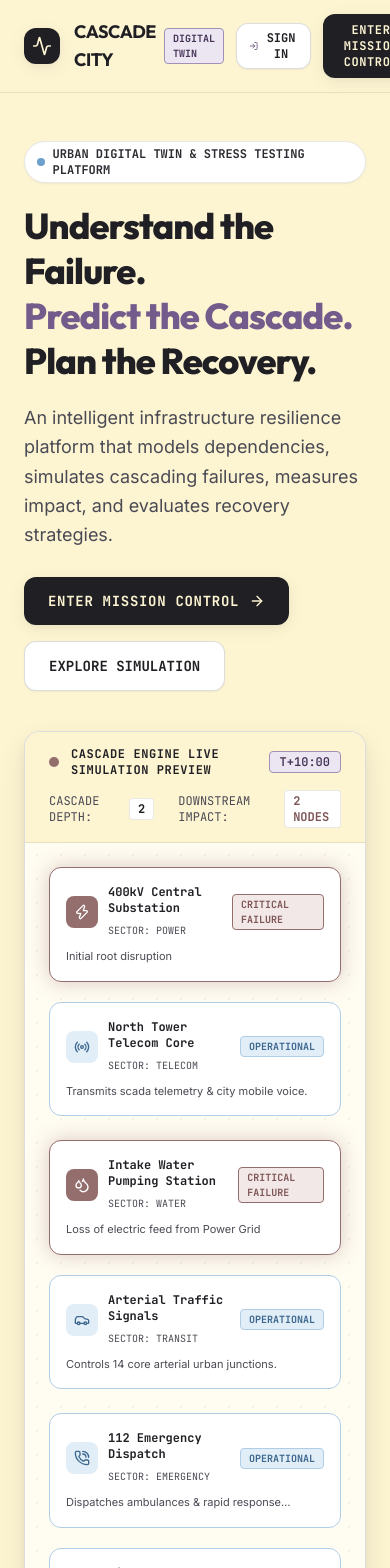
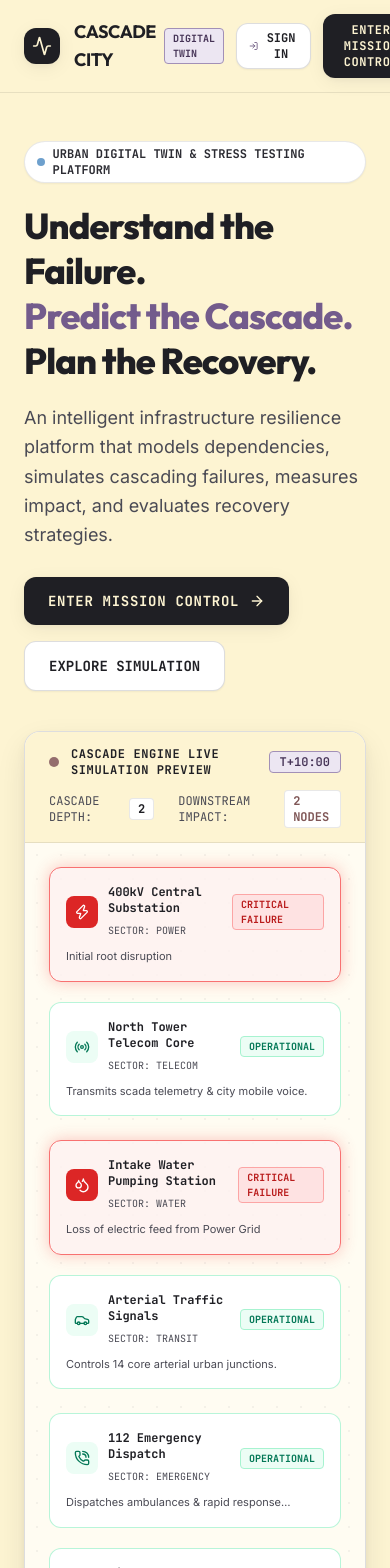
Before and after one commit to bankaraditya14-stack/CF26-S03-LOQ-X, a React (Vite) app: page / in a window 390 px wide. Shown: the top 1568 px of the page. Built offline with nearby package versions, Linux system fonts and the light colour scheme; no server answers.

Commit message:
feat(ui): redesign digital-twin map and telemetry to standard traffic-light status system (green/yellow/red)

```diff
--- a/src/components/landing/CascadeInteractivePreview.tsx
+++ b/src/components/landing/CascadeInteractivePreview.tsx
@@ -151,42 +151,50 @@ export const CascadeInteractivePreview: React.FC = () => {
     switch (state) {
       case 'FAILED':
         return {
-          bg: 'bg-dustybrown-300',
-          border: 'border-dustybrown-400',
-          text: 'text-dustybrown-300',
-          pillBg: 'bg-dustybrown-100 text-dustybrown-400 border border-dustybrown-300',
-          dot: 'bg-dustybrown-300',
+          bg: 'bg-red-600',
+          border: 'border-red-500',
+          cardBg: 'bg-red-50/80 border-red-400 shadow-[0_0_16px_rgba(239,68,68,0.3)]',
+          text: 'text-red-700',
+          pillBg: 'bg-red-100 text-red-700 border border-red-300',
+          dot: 'bg-red-600',
+          iconBg: 'bg-red-600 text-white',
           statusText: 'CRITICAL FAILURE',
-          glow: 'shadow-[0_0_16px_rgba(148,109,109,0.35)]',
+          glow: 'shadow-[0_0_16px_rgba(239,68,68,0.35)]',
         };
       case 'DEGRADED':
         return {
-          bg: 'bg-cream-300',
-          border: 'border-dustybrown-300',
-          text: 'text-dustybrown-400',
-          pillBg: 'bg-cream-200 text-dustybrown-400 border border-dustybrown-300',
-          dot: 'bg-dustybrown-300',
+          bg: 'bg-amber-500',
+          border: 'border-amber-400',
+          cardBg: 'bg-amber-50/80 border-amber-300 shadow-sm',
+          text: 'text-amber-800',
+          pillBg: 'bg-amber-100 text-amber-800 border border-amber-300',
+          dot: 'bg-amber-500',
+          iconBg: 'bg-amber-500 text-white',
           statusText: 'DEGRADED',
           glow: 'shadow-none',
         };
       case 'AT_RISK':
         return {
-          bg: 'bg-mutedpurple-100',
-          border: 'border-mutedpurple-300',
-          text: 'text-mutedpurple-500',
-          pillBg: 'bg-mutedpurple-50 text-mutedpurple-600 border border-mutedpurple-300',
-          dot: 'bg-mutedpurple-300',
+          bg: 'bg-amber-400',
+          border: 'border-amber-300',
+          cardBg: 'bg-amber-50/60 border-amber-300 shadow-sm',
+          text: 'text-amber-800',
+          pillBg: 'bg-amber-100 text-amber-800 border border-amber-300',
+          dot: 'bg-amber-500',
+          iconBg: 'bg-amber-500 text-white',
           statusText: 'AT RISK',
           glow: 'shadow-none',
         };
       case 'HEALTHY':
       default:
         return {
-          bg: 'bg-softblue-50',
-          border: 'border-softblue-300',
-          text: 'text-softblue-700',
-          pillBg: 'bg-softblue-100 text-softblue-700 border border-softblue-300',
-          dot: 'bg-softblue-300',
+          bg: 'bg-emerald-500',
+          border: 'border-emerald-300',
+          cardBg: 'bg-white border-emerald-200/80',
+          text: 'text-emerald-700',
+          pillBg: 'bg-emerald-50 text-emerald-700 border border-emerald-200',
+          dot: 'bg-emerald-500',
+          iconBg: 'bg-emerald-50 text-emerald-700',
           statusText: 'OPERATIONAL',
           glow: 'shadow-none',
         };
@@ -239,17 +247,13 @@ export const CascadeInteractivePreview: React.FC = () => {
             <div
               onMouseEnter={() => setActiveHoverNode('power-grid')}
               onMouseLeave={() => setActiveHoverNode(null)}
-              className={`p-4 rounded-xl border transition-all cursor-pointer bg-white ${
+              className={`p-4 rounded-xl border transition-all cursor-pointer ${
                 activeHoverNode === 'power-grid' ? 'ring-2 ring-charcoal-900 shadow-command' : ''
-              } ${
-                step.nodes['power-grid'].state === 'FAILED'
-                  ? 'border-dustybrown-300 shadow-glow-brown bg-dustybrown-50'
-                  : 'border-softblue-300'
-              }`}
+              } ${getNodeVisual(step.nodes['power-grid'].state).cardBg}`}
             >
               <div className="flex items-center justify-between mb-2">
                 <div className="flex items-center space-x-2.5">
-                  <div className={`p-2 rounded-lg ${step.nodes['power-grid'].state === 'FAILED' ? 'bg-dustybrown-300 text-white' : 'bg-softblue-100 text-softblue-700'}`}>
+                  <div className={`p-2 rounded-lg ${getNodeVisual(step.nodes['power-grid'].state).iconBg}`}>
                     <Zap className="w-4 h-4" />
                   </div>
                   <div>
@@ -269,17 +273,13 @@ export const CascadeInteractivePreview: React.FC = () => {
             <div
               onMouseEnter={() => setActiveHoverNode('telecom')}
               onMouseLeave={() => setActiveHoverNode(null)}
-              className={`p-4 rounded-xl border transition-all cursor-pointer bg-white ${
+              className={`p-4 rounded-xl border transition-all cursor-pointer ${
                 activeHoverNode === 'telecom' ? 'ring-2 ring-charcoal-900 shadow-command' : ''
-              } ${
-                step.nodes['telecom'].state === 'DEGRADED'
-                  ? 'border-mutedpurple-300 bg-mutedpurple-50'
-                  : 'border-softblue-300'
-              }`}
+              } ${getNodeVisual(step.nodes['telecom'].state).cardBg}`}
             >
               <div className="flex items-center justify-between mb-2">
                 <div className="flex items-center space-x-2.5">
-                  <div className={`p-2 rounded-lg ${step.nodes['telecom'].state === 'DEGRADED' ? 'bg-mutedpurple-300 text-white' : 'bg-softblue-100 text-softblue-700'}`}>
+                  <div className={`p-2 rounded-lg ${getNodeVisual(step.nodes['telecom'].state).iconBg}`}>
                     <Radio className="w-4 h-4" />
                   </div>
                   <div>
@@ -302,17 +302,13 @@ export const CascadeInteractivePreview: React.FC = () => {
             <div
               onMouseEnter={() => setActiveHoverNode('water-pump')}
               onMouseLeave={() => setActiveHoverNode(null)}
-              className={`p-4 rounded-xl border transition-all cursor-pointer bg-white ${
+              className={`p-4 rounded-xl border transition-all cursor-pointer ${
                 activeHoverNode === 'water-pump' ? 'ring-2 ring-charcoal-900 shadow-command' : ''
-              } ${
-                step.nodes['water-pump'].state === 'FAILED'
-                  ? 'border-dustybrown-300 shadow-glow-brown bg-dustybrown-50'
-                  : 'border-softblue-300'
-              }`}
+              } ${getNodeVisual(step.nodes['water-pump'].state).cardBg}`}
             >
               <div className="flex items-center justify-between mb-2">
                 <div className="flex items-center space-x-2.5">
-                  <div className={`p-2 rounded-lg ${step.nodes['water-pump'].state === 'FAILED' ? 'bg-dustybrown-300 text-white' : 'bg-softblue-100 text-softblue-700'}`}>
+                  <div className={`p-2 rounded-lg ${getNodeVisual(step.nodes['water-pump'].state).iconBg}`}>
                     <Droplets className="w-4 h-4" />
                   </div>
                   <div>
@@ -332,17 +328,13 @@ export const CascadeInteractivePreview: React.FC = () => {
             <div
               onMouseEnter={() => setActiveHoverNode('traffic')}
               onMouseLeave={() => setActiveHoverNode(null)}
-              className={`p-4 rounded-xl border transition-all cursor-pointer bg-white ${
+              className={`p-4 rounded-xl border transition-all cursor-pointer ${
                 activeHoverNode === 'traffic' ? 'ring-2 ring-charcoal-900 shadow-command' : ''
-              } ${
-                step.nodes['traffic'].state === 'FAILED'
-                  ? 'border-dustybrown-300 shadow-glow-brown bg-dustybrown-50'
-                  : 'border-softblue-300'
-              }`}
+              } ${getNodeVisual(step.nodes['traffic'].state).cardBg}`}
             >
               <div className="flex items-center justify-between mb-2">
                 <div className="flex items-center space-x-2.5">
-                  <div className={`p-2 rounded-lg ${step.nodes['traffic'].state === 'FAILED' ? 'bg-dustybrown-300 text-white' : 'bg-softblue-100 text-softblue-700'}`}>
+                  <div className={`p-2 rounded-lg ${getNodeVisual(step.nodes['traffic'].state).iconBg}`}>
                     <Car className="w-4 h-4" />
                   </div>
                   <div>
@@ -365,19 +357,13 @@ export const CascadeInteractivePreview: React.FC = () => {
             <div
               onMouseEnter={() => setActiveHoverNode('dispatch')}
               onMouseLeave={() => setActiveHoverNode(null)}
-              className={`p-4 rounded-xl border transition-all cursor-pointer bg-white ${
+              className={`p-4 rounded-xl border transition-all cursor-pointer ${
                 activeHoverNode === 'dispatch' ? 'ring-2 ring-charcoal-900 shadow-command' : ''
-              } ${
-                step.nodes['dispatch'].state === 'FAILED'
-                  ? 'border-dustybrown-300 shadow-glow-brown bg-dustybrown-50'
-                  : step.nodes['dispatch'].state === 'AT_RISK'
-                  ? 'border-mutedpurple-300 bg-mutedpurple-50'
-                  : 'border-softblue-300'
-              }`}
+              } ${getNodeVisual(step.nodes['dispatch'].state).cardBg}`}
             >
               <div className="flex items-center justify-between mb-2">
                 <div className="flex items-center space-x-2.5">
-                  <div className={`p-2 rounded-lg ${step.nodes['dispatch'].state === 'FAILED' ? 'bg-dustybrown-300 text-white' : 'bg-softblue-100 text-softblue-700'}`}>
+                  <div className={`p-2 rounded-lg ${getNodeVisual(step.nodes['dispatch'].state).iconBg}`}>
                     <PhoneCall className="w-4 h-4" />
                   </div>
                   <div>
@@ -397,17 +383,13 @@ export const CascadeInteractivePreview: React.FC = () => {
             <div
               onMouseEnter={() => setActiveHoverNode('hospital')}
               onMouseLeave={() => setActiveHoverNode(null)}
-              className={`p-4 rounded-xl border transition-all cursor-pointer bg-white ${
+              className={`p-4 rounded-xl border transition-all cursor-pointer ${
                 activeHoverNode === 'hospital' ? 'ring-2 ring-charcoal-900 shadow-command' : ''
-              } ${
-                step.nodes['hospital'].state === 'AT_RISK'
-                  ? 'border-mutedpurple-300 bg-mutedpurple-50'
-                  : 'border-softblue-300'
-              }`}
+              } ${getNodeVisual(step.nodes['hospital'].state).cardBg}`}
             >
               <div className="flex items-center justify-between mb-2">
                 <div className="flex items-center space-x-2.5">
-                  <div className={`p-2 rounded-lg ${step.nodes['hospital'].state === 'AT_RISK' ? 'bg-mutedpurple-300 text-white' : 'bg-softblue-100 text-softblue-700'}`}>
+                  <div className={`p-2 rounded-lg ${getNodeVisual(step.nodes['hospital'].state).iconBg}`}>
                     <HeartPulse className="w-4 h-4" />
                   </div>
                   <div>
--- a/src/components/simulator/DigitalTwinMap.tsx
+++ b/src/components/simulator/DigitalTwinMap.tsx
@@ -10,7 +10,7 @@ import {
   AlertTriangle,
   Car,
 } from 'lucide-react';
-import { DigitalTwinNode, DependencyLink, NodeStatus } from './types';
+import { DigitalTwinNode, DependencyLink } from './types';
 
 interface DigitalTwinMapProps {
   nodes: DigitalTwinNode[];
@@ -46,63 +46,77 @@ export const DigitalTwinMap: React.FC<DigitalTwinMapProps> = ({
     return map;
   }, [nodes]);
 
-  const getStatusColor = (status: NodeStatus) => {
-    switch (status) {
-      case 'ONLINE':
+  const getNodeTheme = (node: DigitalTwinNode) => {
+    const { health, status } = node;
+
+    // 🔴 RED — FAILED / CRITICAL (0 - 39% or FAILED/CRITICAL state)
+    if (health === 0 || status === 'CRITICAL') {
+      const isFailed = health === 0;
       return {
-          bg: 'bg-white border-softblue-300 text-charcoal-900',
-          badge: 'bg-softblue-100 text-softblue-700 border-softblue-300',
-          dot: 'bg-softblue-400',
-          glow: 'shadow-command hover:border-softblue-500',
-          bar: 'bg-softblue-400',
-          iconBg: 'bg-softblue-50 text-softblue-700',
-        };
-      case 'WARNING':
-        return {
-          bg: 'bg-white border-cream-400 text-charcoal-900',
-          badge: 'bg-cream-200 text-charcoal-700 border-cream-400',
-          dot: 'bg-dustybrown-300',
-          glow: 'shadow-command hover:border-cream-500',
-          bar: 'bg-cream-400',
-          iconBg: 'bg-cream-100 text-charcoal-700',
-        };
-      case 'DEGRADED':
-        return {
-          bg: 'bg-cream-100 border-dustybrown-300 text-charcoal-900',
-          badge: 'bg-cream-300 text-dustybrown-400 border-dustybrown-300',
-          dot: 'bg-dustybrown-400',
-          glow: 'shadow-command hover:border-dustybrown-400',
-          bar: 'bg-dustybrown-300',
-          iconBg: 'bg-cream-200 text-dustybrown-400',
-        };
-      case 'CRITICAL':
-        return {
-          bg: 'bg-dustybrown-50 border-dustybrown-400 text-charcoal-900',
-          badge: 'bg-dustybrown-100 text-dustybrown-400 border-dustybrown-400',
-          dot: 'bg-dustybrown-400 animate-ping',
-          glow: 'shadow-glow-brown',
-          bar: 'bg-dustybrown-400',
-          iconBg: 'bg-dustybrown-200 text-dustybrown-400',
-        };
-      case 'RECOVERING':
-        return {
-          bg: 'bg-white border-mutedpurple-300 text-charcoal-900',
-          badge: 'bg-mutedpurple-100 text-mutedpurple-600 border-mutedpurple-300',
-          dot: 'bg-mutedpurple-400 animate-pulse',
-          glow: 'shadow-glow-purple',
-          bar: 'bg-mutedpurple-400',
-          iconBg: 'bg-mutedpurple-50 text-mutedpurple-600',
+        colorCategory: 'RED' as const,
+        displayStatus: isFailed ? 'FAILED' : 'CRITICAL',
+        bg: 'bg-red-50/80 border-red-500 text-charcoal-900',
+        badge: 'bg-red-100 text-red-700 border-red-300',
+        dot: 'bg-red-600 animate-ping',
+        glow: 'shadow-[0_0_20px_rgba(239,68,68,0.35)] ring-1 ring-red-400',
+        barBg: 'bg-red-200',
+        barFill: 'bg-red-600',
+        iconBg: 'bg-red-100 text-red-700',
       };
     }
+
+    // 🟡 YELLOW — DEGRADED / WARNING (40 - 79% or DEGRADED/WARNING state)
+    if (health < 80 || status === 'DEGRADED' || status === 'WARNING') {
+      const isWarning = status === 'WARNING';
+      return {
+        colorCategory: 'YELLOW' as const,
+        displayStatus: isWarning ? 'WARNING' : 'DEGRADED',
+        bg: 'bg-amber-50/80 border-amber-400 text-charcoal-900',
+        badge: 'bg-amber-100 text-amber-800 border-amber-300',
+        dot: 'bg-amber-500 animate-pulse',
+        glow: 'shadow-[0_0_14px_rgba(245,158,11,0.25)] ring-1 ring-amber-300',
+        barBg: 'bg-amber-200',
+        barFill: 'bg-amber-500',
+        iconBg: 'bg-amber-100 text-amber-800',
+      };
+    }
+
+    // 🟢 GREEN — RECOVERING (80 - 100% in active recovery)
+    if (status === 'RECOVERING') {
+      return {
+        colorCategory: 'GREEN' as const,
+        displayStatus: 'RECOVERING',
+        bg: 'bg-emerald-50/70 border-emerald-400 text-charcoal-900',
+        badge: 'bg-emerald-100 text-emerald-800 border-emerald-300',
+        dot: 'bg-emerald-500 animate-pulse',
+        glow: 'shadow-[0_0_14px_rgba(16,185,129,0.25)] ring-1 ring-emerald-300',
+        barBg: 'bg-emerald-200',
+        barFill: 'bg-emerald-500',
+        iconBg: 'bg-emerald-100 text-emerald-800',
+      };
+    }
+
+    // 🟢 GREEN — HEALTHY / ONLINE (80 - 100%)
+    return {
+      colorCategory: 'GREEN' as const,
+      displayStatus: 'ONLINE',
+      bg: 'bg-white border-emerald-300/80 text-charcoal-900',
+      badge: 'bg-emerald-50 text-emerald-700 border-emerald-200',
+      dot: 'bg-emerald-500',
+      glow: 'shadow-command hover:border-emerald-400',
+      barBg: 'bg-emerald-100',
+      barFill: 'bg-emerald-500',
+      iconBg: 'bg-emerald-50 text-emerald-700',
+    };
   };
 
   return (
     <div className="w-full h-full min-h-[480px] lg:min-h-[540px] rounded-2xl bg-cream-50 border border-charcoal-900/15 shadow-command-lg relative overflow-hidden flex flex-col select-none">
       {/* Top Map Header Telemetry Bar */}
-      <div className="p-3.5 px-4 bg-white/90 backdrop-blur-md border-b border-charcoal-900/10 flex items-center justify-between z-20">
+      <div className="p-3.5 px-4 bg-white/90 backdrop-blur-md border-b border-charcoal-900/10 flex flex-wrap items-center justify-between gap-2 z-20">
         <div className="flex items-center space-x-3">
           <div className="flex items-center space-x-2 px-2.5 py-1 rounded-lg bg-cream-100 border border-charcoal-900/10 text-charcoal-900 text-xs font-mono font-bold">
-            <span className="w-2 h-2 rounded-full bg-softblue-500"></span>
+            <span className="w-2 h-2 rounded-full bg-emerald-500 animate-pulse"></span>
             <span>DIGITAL-TWIN INFRASTRUCTURE MAP</span>
           </div>
           <span className="text-xs font-mono text-charcoal-500 hidden sm:inline">
@@ -110,15 +124,30 @@ export const DigitalTwinMap: React.FC<DigitalTwinMapProps> = ({
           </span>
         </div>
 
-        {/* Live Indicator */}
-        <div className="flex items-center space-x-2">
+        {/* Live Traffic Light Operational Status Legend */}
+        <div className="flex items-center space-x-2 font-mono text-[10px] font-bold">
+          <div className="hidden md:flex items-center space-x-3 px-2.5 py-0.5 rounded-lg bg-cream-100 border border-charcoal-900/10 text-charcoal-700">
+            <span className="flex items-center space-x-1">
+              <span className="w-2 h-2 rounded-full bg-emerald-500"></span>
+              <span>ONLINE</span>
+            </span>
+            <span className="flex items-center space-x-1">
+              <span className="w-2 h-2 rounded-full bg-amber-500"></span>
+              <span>DEGRADED</span>
+            </span>
+            <span className="flex items-center space-x-1">
+              <span className="w-2 h-2 rounded-full bg-red-600"></span>
+              <span>FAILED</span>
+            </span>
+          </div>
+
           {isCascadeActive && (
-            <span className="px-2.5 py-0.5 rounded-lg bg-dustybrown-100 border border-dustybrown-300 text-dustybrown-400 text-[11px] font-mono font-bold animate-pulse flex items-center space-x-1">
-              <span className="w-1.5 h-1.5 rounded-full bg-dustybrown-400 animate-ping"></span>
+            <span className="px-2.5 py-0.5 rounded-lg bg-red-100 border border-red-300 text-red-700 text-[11px] font-bold animate-pulse flex items-center space-x-1">
+              <span className="w-1.5 h-1.5 rounded-full bg-red-600 animate-ping"></span>
               <span>CASCADE ACTIVE</span>
             </span>
           )}
-          <span className="px-2.5 py-0.5 rounded-lg bg-cream-100 border border-charcoal-900/10 text-charcoal-700 text-[10px] font-mono font-bold">
+          <span className="px-2.5 py-0.5 rounded-lg bg-cream-100 border border-charcoal-900/10 text-charcoal-700 text-[10px]">
             SCALE: 1:50,000
           </span>
         </div>
@@ -135,48 +164,74 @@ export const DigitalTwinMap: React.FC<DigitalTwinMapProps> = ({
             </filter>
           </defs>
 
-          {/* Draw Dependency Links */}
+          {/* Draw Dependency Links with Data-Driven Traffic Light Colors */}
           {links.map((link, idx) => {
             const fromNode = nodeMap.get(link.from);
             const toNode = nodeMap.get(link.to);
             if (!fromNode || !toNode) return null;
 
-            const isSourceFailed =
-              fromNode.status === 'CRITICAL' || fromNode.status === 'DEGRADED';
-            const isTargetAffected = toNode.status !== 'ONLINE';
-            const isFailingEdge = isSourceFailed && isTargetAffected;
+            const fromTheme = getNodeTheme(fromNode);
+            const toTheme = getNodeTheme(toNode);
+
+            // Determine active edge status:
+            // 🔴 RED: If either node is FAILED / CRITICAL
+            // 🟡 YELLOW: If either node is DEGRADED / WARNING
+            // 🟢 GREEN: If both nodes are ONLINE / HEALTHY or RECOVERING
+            let edgeStroke = '#10b981'; // Green
+            let edgeOpacity = 0.5;
+            let edgeWidth = 1.5;
+            let edgeDash: string | undefined = undefined;
+            let pulseFill = '#10b981';
+            let pulseSize = 2.2;
+            let pulseSpeed = '4s';
+
+            if (fromTheme.colorCategory === 'RED' || toTheme.colorCategory === 'RED') {
+              edgeStroke = '#ef4444'; // Red failure line
+              edgeOpacity = 0.95;
+              edgeWidth = 2.5;
+              edgeDash = '6,4';
+              pulseFill = '#dc2626';
+              pulseSize = 3.5;
+              pulseSpeed = '1.6s';
+            } else if (fromTheme.colorCategory === 'YELLOW' || toTheme.colorCategory === 'YELLOW') {
+              edgeStroke = '#f59e0b'; // Amber warning line
+              edgeOpacity = 0.85;
+              edgeWidth = 2.0;
+              edgeDash = '5,3';
+              pulseFill = '#d97706';
+              pulseSize = 3.0;
+              pulseSpeed = '2.2s';
+            } else if (fromTheme.displayStatus === 'RECOVERING' || toTheme.displayStatus === 'RECOVERING') {
+              edgeStroke = '#10b981'; // Emerald recovery line
+              edgeOpacity = 0.85;
+              edgeWidth = 2.0;
+              pulseFill = '#059669';
+              pulseSize = 2.8;
+              pulseSpeed = '2.5s';
+            }
 
             return (
               <g key={`link-${idx}`}>
-                {/* Background Line */}
+                {/* Dependency Edge Line */}
                 <line
                   x1={`${fromNode.x}%`}
                   y1={`${fromNode.y}%`}
                   x2={`${toNode.x}%`}
                   y2={`${toNode.y}%`}
-                  stroke={isFailingEdge ? '#946D6D' : '#B0CDE6'}
-                  strokeWidth={isFailingEdge ? 2.5 : 1.5}
-                  strokeDasharray={isFailingEdge ? '6,4' : undefined}
+                  stroke={edgeStroke}
+                  strokeOpacity={edgeOpacity}
+                  strokeWidth={edgeWidth}
+                  strokeDasharray={edgeDash}
                 />
 
-                {/* Animated Flow Vector */}
-                {isFailingEdge ? (
-                  <circle r="3.5" fill="#946D6D" filter="url(#glowFilter)">
+                {/* Flow Vector Pulse */}
+                <circle r={pulseSize} fill={pulseFill} filter="url(#glowFilter)">
                   <animateMotion
                     path={`M ${fromNode.x * 6} ${fromNode.y * 4} L ${toNode.x * 6} ${toNode.y * 4}`}
-                      dur="1.8s"
+                    dur={pulseSpeed}
                     repeatCount="indefinite"
                   />
                 </circle>
-                ) : (
-                  <circle r="2" fill="#8FB9DE" opacity="0.8">
-                    <animateMotion
-                      path={`M ${fromNode.x * 6} ${fromNode.y * 4} L ${toNode.x * 6} ${toNode.y * 4}`}
-                      dur="4s"
-                      repeatCount="indefinite"
-                    />
-                  </circle>
-                )}
               </g>
             );
           })}
@@ -185,7 +240,7 @@ export const DigitalTwinMap: React.FC<DigitalTwinMapProps> = ({
         {/* 2D Node Cards */}
         {nodes.map((node) => {
           const Icon = SectorIconMap[node.sector] || Zap;
-          const styles = getStatusColor(node.status);
+          const styles = getNodeTheme(node);
           const isSelected = selectedNodeId === node.id;
 
           return (
@@ -205,7 +260,7 @@ export const DigitalTwinMap: React.FC<DigitalTwinMapProps> = ({
                   : 'hover:scale-105 hover:z-20'
               }`}
             >
-              {/* Header: Icon + Status Badge */}
+              {/* Header: Icon + Traffic Light Status Badge */}
               <div className="flex items-center justify-between mb-1.5">
                 <div className="flex items-center space-x-1.5">
                   <div className={`p-1 rounded-lg ${styles.iconBg}`}>
@@ -220,7 +275,7 @@ export const DigitalTwinMap: React.FC<DigitalTwinMapProps> = ({
                   className={`px-1.5 py-0.5 rounded text-[9px] font-mono font-bold border flex items-center space-x-1 ${styles.badge}`}
                 >
                   <span className={`w-1.5 h-1.5 rounded-full ${styles.dot}`}></span>
-                  <span>{node.status}</span>
+                  <span>{styles.displayStatus}</span>
                 </span>
               </div>
 
@@ -229,15 +284,15 @@ export const DigitalTwinMap: React.FC<DigitalTwinMapProps> = ({
                 {node.name}
               </div>
 
-              {/* Health Bar + Percentage */}
+              {/* Health Bar + Percentage with Traffic Light Fill */}
               <div className="mt-2 space-y-1">
                 <div className="flex items-center justify-between text-[10px] font-mono">
                   <span className="text-charcoal-500 font-bold">HEALTH</span>
                   <span className="font-bold text-charcoal-900">{node.health}%</span>
                 </div>
-                <div className="w-full h-1.5 rounded-full bg-cream-200 overflow-hidden">
+                <div className={`w-full h-1.5 rounded-full ${styles.barBg} overflow-hidden`}>
                   <div
-                    className={`h-full rounded-full transition-all duration-500 ${styles.bar}`}
+                    className={`h-full rounded-full transition-all duration-500 ${styles.barFill}`}
                     style={{ width: `${node.health}%` }}
                   ></div>
                 </div>
@@ -256,12 +311,12 @@ export const DigitalTwinMap: React.FC<DigitalTwinMapProps> = ({
 
         {/* Floating Cascade Propagation Banner */}
         {isCascadeActive && (
-          <div className="absolute bottom-4 left-1/2 -translate-x-1/2 z-20 px-4 py-2.5 rounded-xl bg-white border border-dustybrown-400 shadow-command-lg flex items-center space-x-3">
-            <div className="p-1 rounded-lg bg-dustybrown-100 text-dustybrown-400">
+          <div className="absolute bottom-4 left-1/2 -translate-x-1/2 z-20 px-4 py-2.5 rounded-xl bg-white border border-red-400 shadow-command-lg flex items-center space-x-3">
+            <div className="p-1 rounded-lg bg-red-100 text-red-600">
               <AlertTriangle className="w-4 h-4 animate-bounce" />
             </div>
             <div>
-              <div className="text-[10px] font-mono uppercase font-bold text-dustybrown-400">
+              <div className="text-[10px] font-mono uppercase font-bold text-red-600">
                 ⚠ CASCADE PROPAGATION DETECTED
               </div>
               <div className="text-xs font-bold text-charcoal-900">
```
Also changed, not shown: src/components/simulator/CascadeEventStream.tsx (+4 -4 lines), src/components/simulator/FailureInjectionPanel.tsx (+5 -5 lines), src/components/simulator/LiveTelemetryPanel.tsx (+58 -22 lines), src/components/simulator/MissionControlScreen.tsx (+20 -9 lines), src/components/simulator/WhyDidThisFailModal.tsx (+32 -20 lines). Lines whose indentation alone changed are shown as unchanged.
